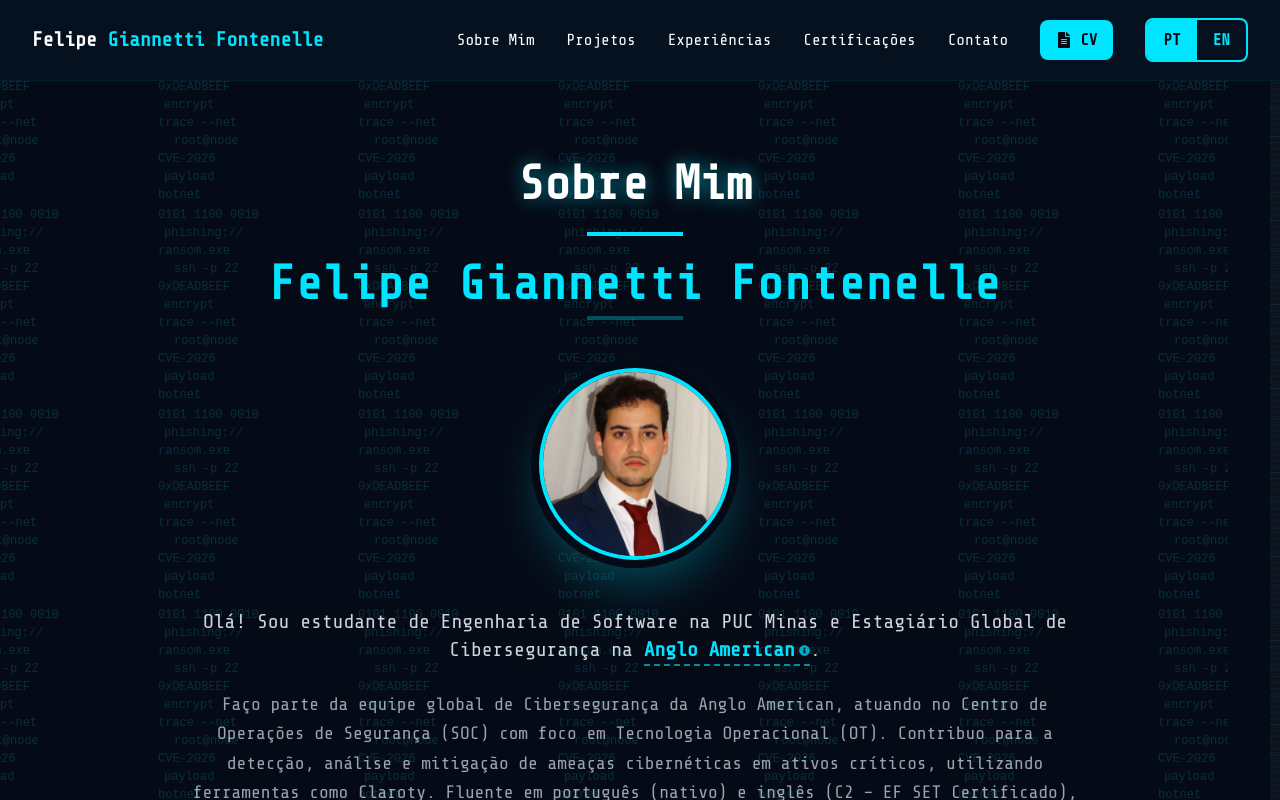
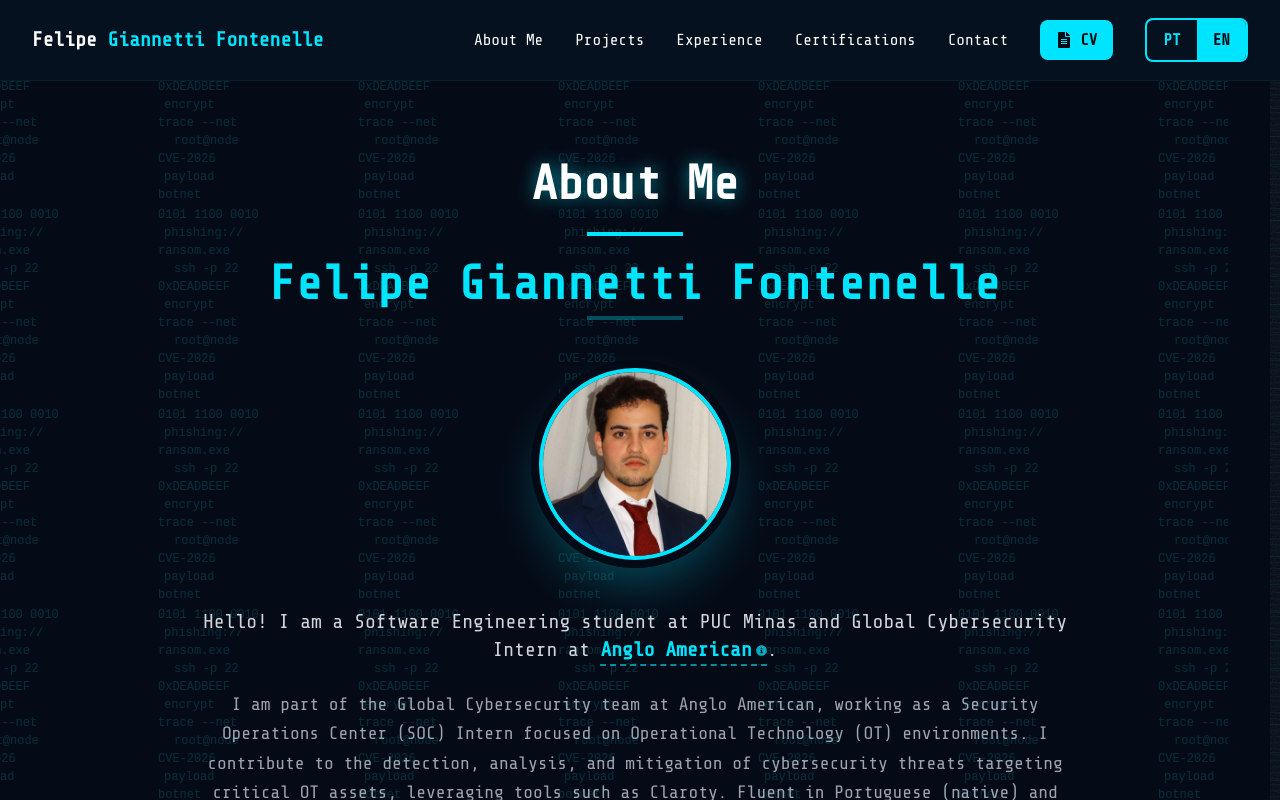
Before and after one commit to felipegiannetti/portfolio-felipe-giannetti-fontenelle, a React (Vite) app: page / in a window 1280 px wide. Built offline with nearby package versions, Linux system fonts and the light colour scheme.

Commit message:
Setting english as the main language

```diff
--- a/src/App.jsx
+++ b/src/App.jsx
@@ -7,7 +7,7 @@ import Certifications from './components/Certifications';
 import Contact from './components/Contact';
 
 function App() {
-  const [language, setLanguage] = useState('pt');
+  const [language, setLanguage] = useState('en');
   const [showCurriculo, setShowCurriculo] = useState(false);
 
   return (
```
